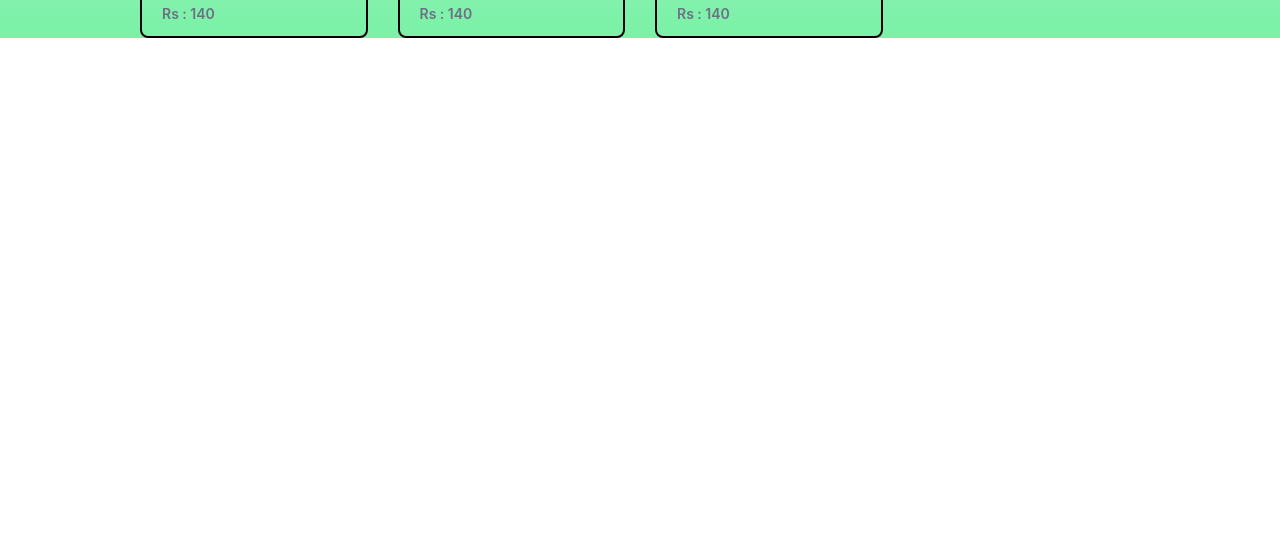
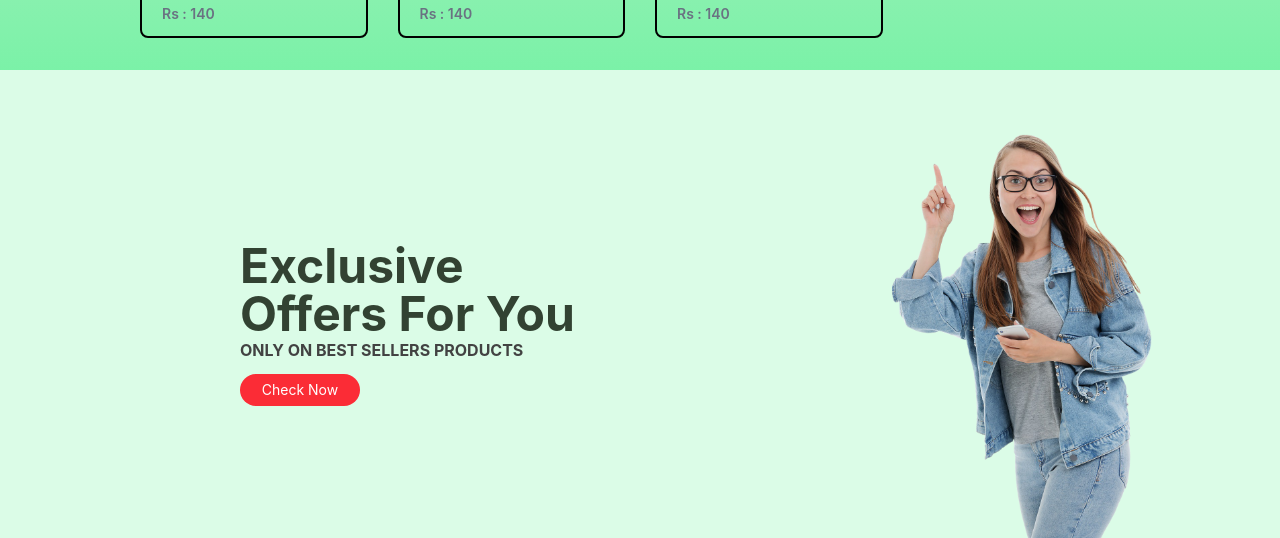
Before and after one commit to EhsanDanish19/Ecommerce_Shop, a React (Vite) app in the folder Frontend/: page / in a window 1280 px wide. Shown: the part 1151-1689 px from the top of the page. Before the commit the page ends 1189 px from the top, so only its background shows below. Built offline with nearby package versions, Linux system fonts and the light colour scheme.

Commit message:
add offer file

```diff
--- /dev/null
+++ b/Frontend/src/Components/Offer/Offer.jsx
@@ -0,0 +1,19 @@
+import React from 'react'
+import offer from "../../assets/offer.png"
+const Offer = () => {
+  return (
+    <div className='grid grid-cols md:grid-cols-2 direction-col justify-center items-center pt-10 lg:pl-40 bg-green-100'>
+      <div className='pl-20'>
+      <h1 className='text-[#324232] text-5xl font-bold'>Exclusive</h1>
+      <h1 className='text-[#324232] text-5xl font-bold'>Offers For You</h1>
+      <p className='text-sl font-bold text-[#424242]'>ONLY ON BEST SELLERS PRODUCTS</p>
+      <button className='bg-red-500 rounded-2xl mt-3 text-white w-30 h-8 text-sm'>Check Now</button>
+      </div>
+      <div className='mt-3 lg:ml-20 pl-20'>
+      <img src={offer} alt='' className='w-70'/>
+      </div>
+    </div>
+  )
+}
+
+export default Offer
--- a/Frontend/src/Components/Popular/Popular.jsx
+++ b/Frontend/src/Components/Popular/Popular.jsx
@@ -4,7 +4,7 @@ import data_product from '../../assets/data'
 
 const Popular = () => {
   return (
-    <div className='flex items-center flex-col pt-5 bg-gradient-to-b from-gray-200 to-green-300'>
+    <div className='flex items-center flex-col pb-8 pt-5 bg-gradient-to-b from-gray-200 to-green-300'>
       <h1 className='text-[#171717] text-3xl md:text-4xl lg:text-5xl font-bold c-green'>
       POPULAR IN WOMEN
       </h1>
--- a/Frontend/src/Pages/Shop.jsx
+++ b/Frontend/src/Pages/Shop.jsx
@@ -1,11 +1,13 @@
 import React from 'react'
 import Hero from "../Components/Hero/Hero"
 import Popular from '../Components/Popular/Popular'
+import Offer from '../Components/Offer/Offer'
 const Shop = () => {
   return (
     <div>
     <Hero/>
     <Popular/>
+    <Offer/>
     </div>
   )
 }
```
Also changed, not shown: Frontend/src/assets/offer.png (added).
